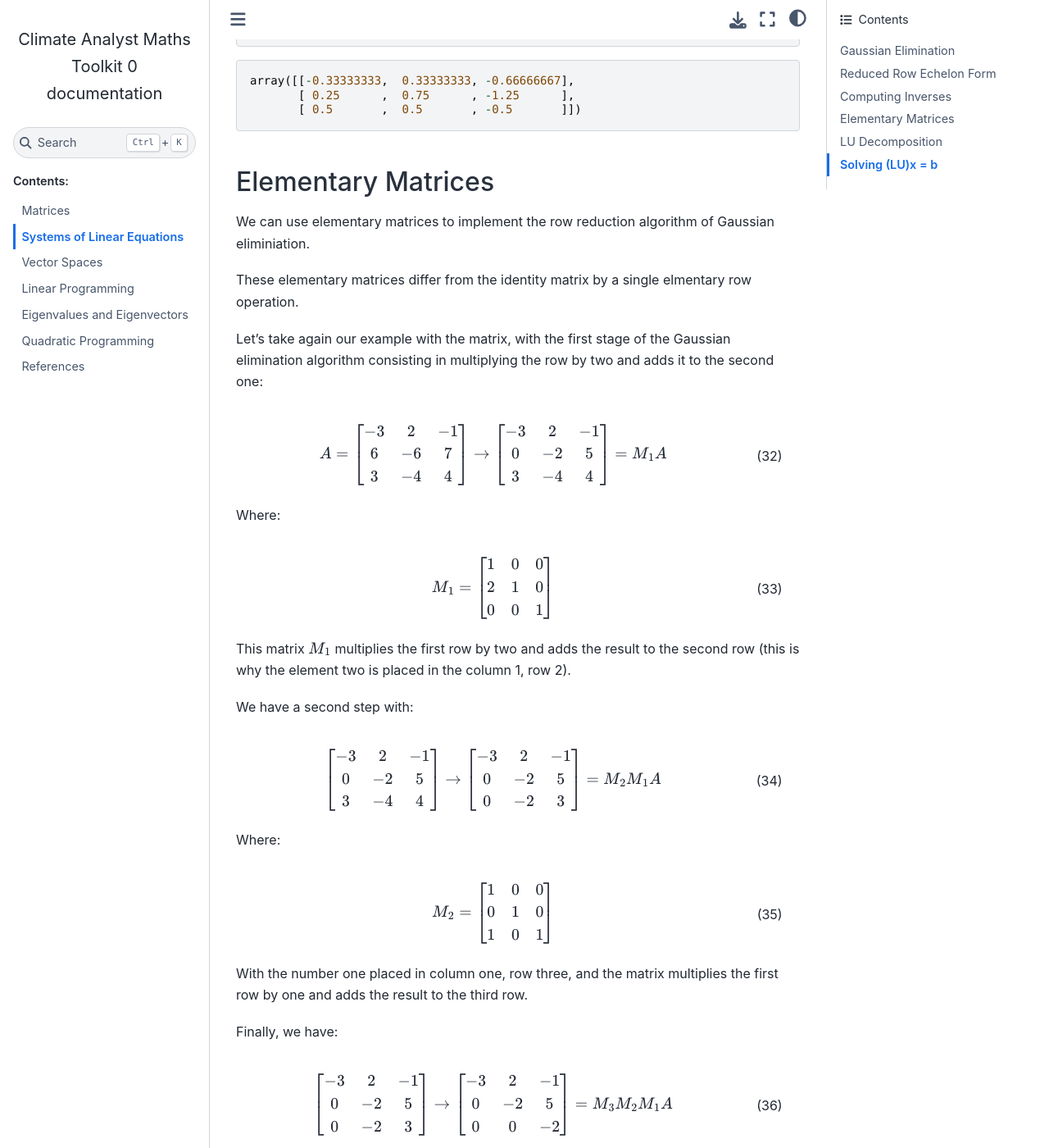
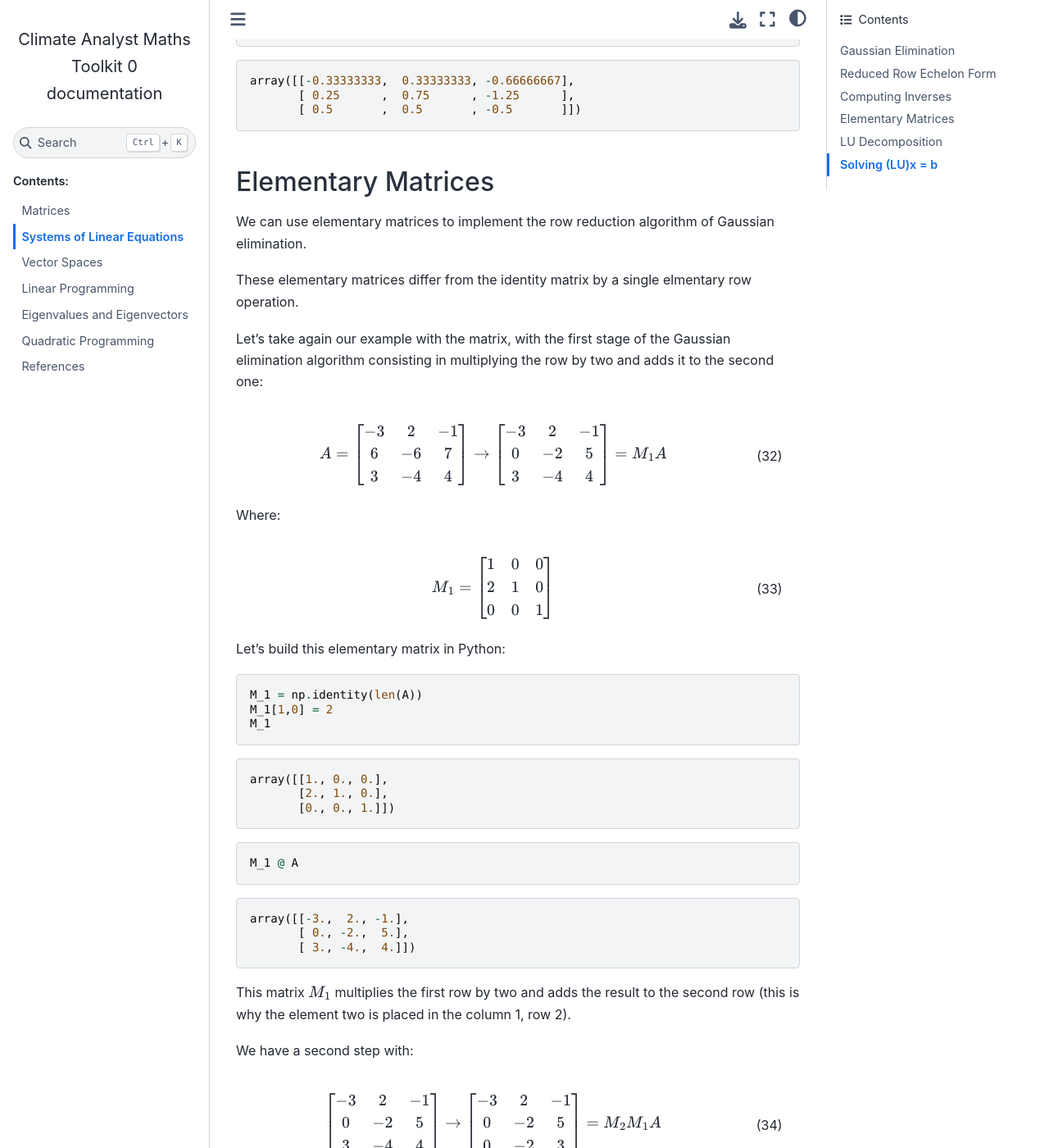
Before and after one commit to tlorans/ClimateAnalystMathsToolkit, a Sphinx documentation site: the page built from docs/source/systemslinearequations.md, in a window 1280 px wide and 1400 px high, scrolled down 9617 px. Shown: the whole window at 82% size. Built offline with Sphinx 7.4.7 and the Sphinx Book theme 1.1.4, drawn with Linux system fonts in a browser that asks for light colours; some of the changed text lies outside the part shown.

Commit message:
code for elementary matrices ok

````diff
--- a/docs/source/systemslinearequations.md
+++ b/docs/source/systemslinearequations.md
@@ -604,7 +604,7 @@
 
 ### Elementary Matrices
 
-We can use elementary matrices to implement the row reduction algorithm of Gaussian eliminiation.
+We can use elementary matrices to implement the row reduction algorithm of Gaussian elimination.
 
 These elementary matrices differ from the identity matrix by a single elmentary row operation.
 
@@ -634,6 +634,28 @@ M_1 = \begin{bmatrix}
 \end{bmatrix}
 \end{equation}
 
+Let's build this elementary matrix in Python:
+
+```Python
+M_1 = np.identity(len(A))
+M_1[1,0] = 2
+M_1
+```
+```
+array([[1., 0., 0.],
+       [2., 1., 0.],
+       [0., 0., 1.]])
+```
+
+```Python
+M_1 @ A
+```
+```
+array([[-3.,  2., -1.],
+       [ 0., -2.,  5.],
+       [ 3., -4.,  4.]])
+```
+
 This matrix $M_1$ multiplies the first row by two and adds the result to the second row (this is why the element two is placed in the column 1, row 2).
 
 We have a second step with:
@@ -662,6 +684,17 @@ M_2 = \begin{bmatrix}
 \end{bmatrix}
 \end{equation}
 
+```Python
+M_2 = np.identity(len(A))
+M_2[2,0] = 1
+M_2 @ M_1 @ A
+```
+```
+array([[-3.,  2., -1.],
+       [ 0., -2.,  5.],
+       [ 0., -2.,  3.]])
+```
+
 With the number one placed in column one, row three, and the matrix multiplies the first row by one and adds the result to the third row.
 
 Finally, we have:
@@ -689,6 +722,18 @@ M_3 = \begin{bmatrix}
 0 & -1 & 1
 \end{bmatrix}
 \end{equation}
+
+```Python
+M_3 = np.identity(len(A))
+M_3[2,1] = -1
+M_3 @ M_2 @ M_1 @ A
+```
+```
+array([[-3.,  2., -1.],
+       [ 0., -2.,  5.],
+       [ 0.,  0., -2.]])
+```
+
 
 With the -1 placed in column two, row three and the matrix multiplies the second row by -1 and adds the result to the third row.
 
````
Also changed, not shown: 5 other files.
